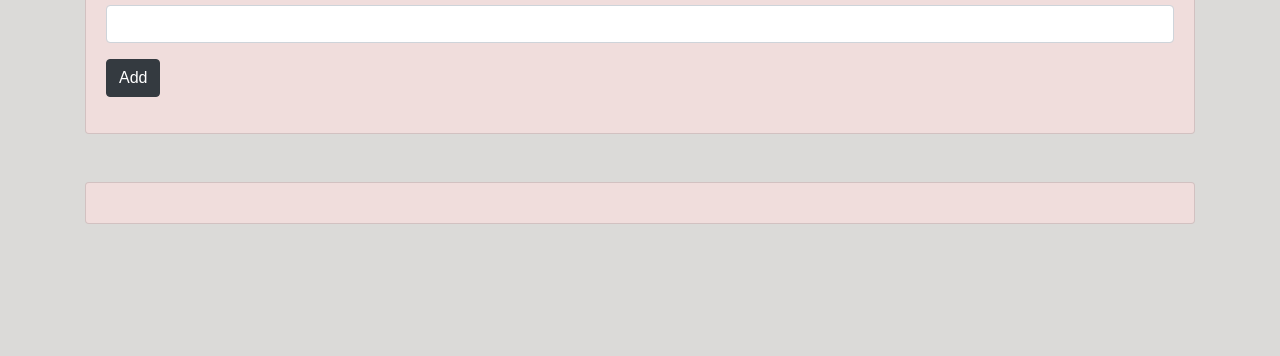
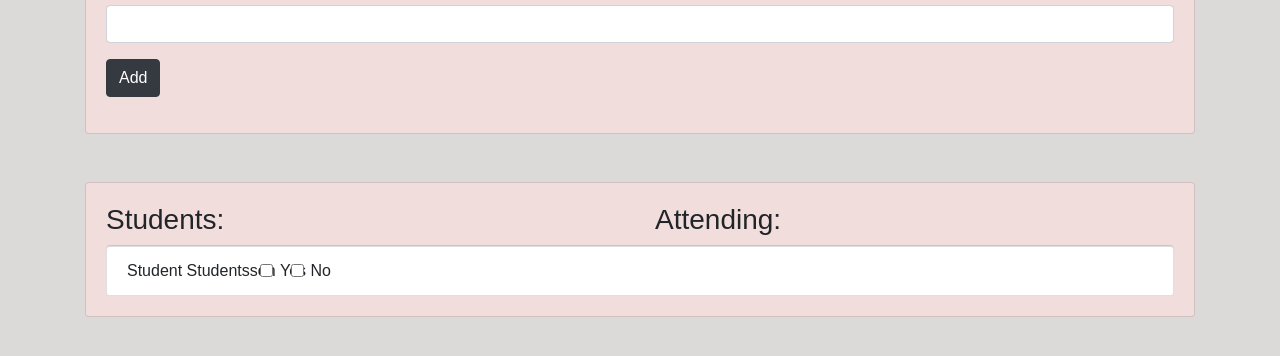
Before and after one commit to johanssonfridamaria/Student-list, a plain HTML site: page index.html in a window 1280 px wide. Shown: the part 230-586 px from the top of the page. Drawn offline with nearby package versions, Linux system fonts and the light colour scheme.

Commit message:
added list card

```diff
--- a/index.html
+++ b/index.html
@@ -35,7 +35,18 @@
         </div>
 
         <div class="card card-body bg-lightpink mt-5">
-
+            <div class="row">
+                <h3 class="title col-6">Students:</h3>
+                <h3 class="title col-6">Attending:</h3>
+            </div>
+            <ul id="students" class="list-group">
+                <li class="list-group-item">Student Studentsson
+                        <input type="checkbox" class="form-check-input" id="yes">
+                        <label for="yes" class="form-check-label">Yes</label>
+                        <input type="checkbox" class="form-check-input" id="no">
+                        <label for="no" class="form-check-label">No</label>
+                </li>
+            </ul>
         </div>
 
     </div>
```
